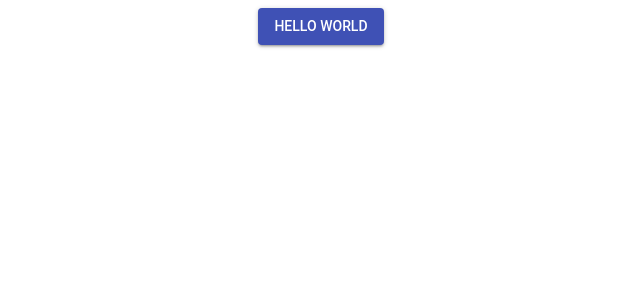
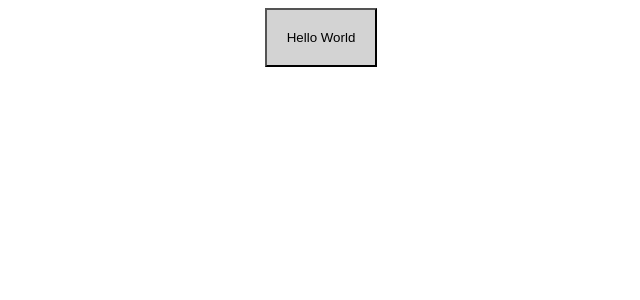
Before and after one commit to hellgren/boilerhouse, a Next.js app: page / in a window 1280 px wide. Shown: the top 300 px of the page, without its empty margins (319-959 px from the left). Built offline with nearby package versions, Linux system fonts and the light colour scheme.

Commit message:
Remove material-ui

```diff
--- a/package.json
+++ b/package.json
@@ -23,7 +23,6 @@
   "dependencies": {
     "@emotion/core": "^10.0.10",
     "@emotion/styled": "^10.0.10",
-    "@material-ui/core": "^3.9.2",
     "compression": "^1.7.4",
     "express": "^4.16.4",
     "next": "^8.0.3",
--- a/pages/index.js
+++ b/pages/index.js
@@ -1,18 +1,20 @@
 import React from "react";
 import styled from "@emotion/styled";
-import Button from "@material-ui/core/Button";
 
 const Wrapper = styled.div`
   display: flex;
   justify-content: center;
 `;
 
+const Button = styled.button`
+  background-color: lightgrey;
+  padding: 20px;
+`;
+
 const Homepage = () => {
   return (
     <Wrapper>
-      <Button variant="contained" color="primary">
-        Hello World
-      </Button>
+      <Button>Hello World</Button>
     </Wrapper>
   );
 };
```
Also changed, not shown: 1 other file (tests, documents, lock files or other folders).
